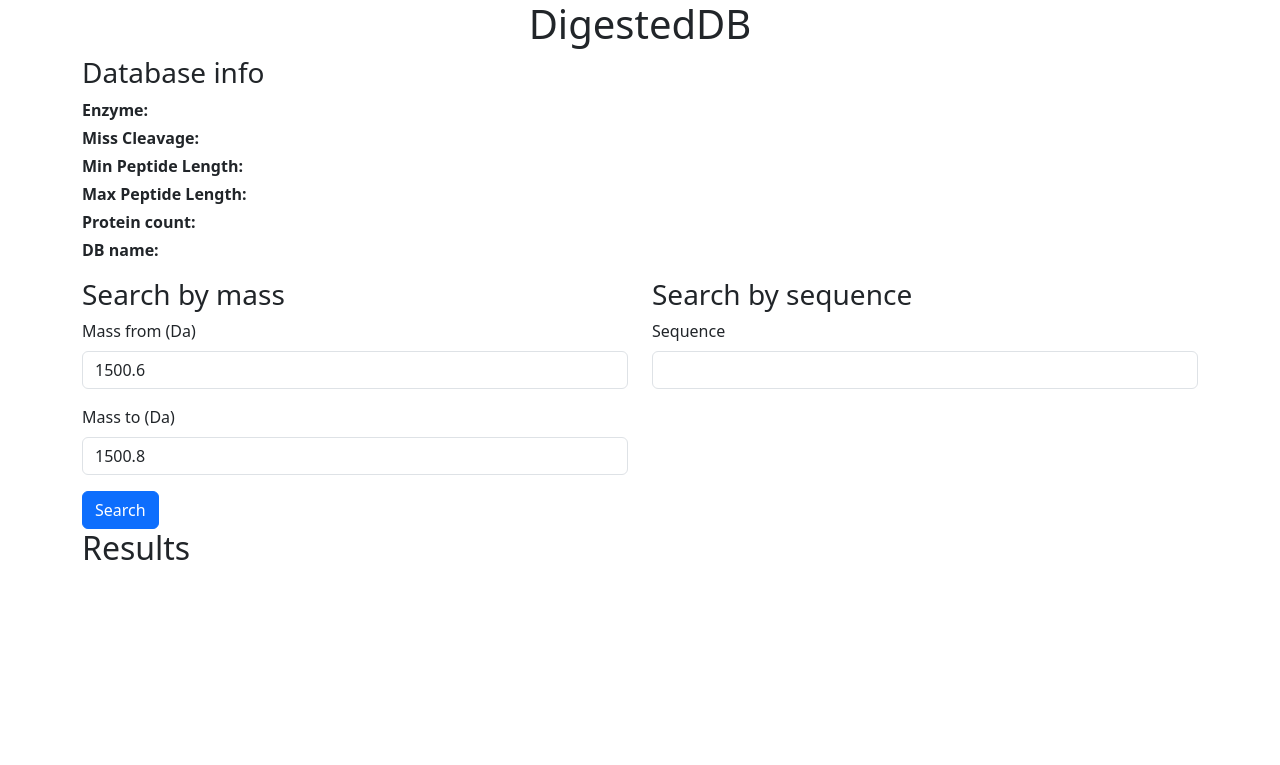
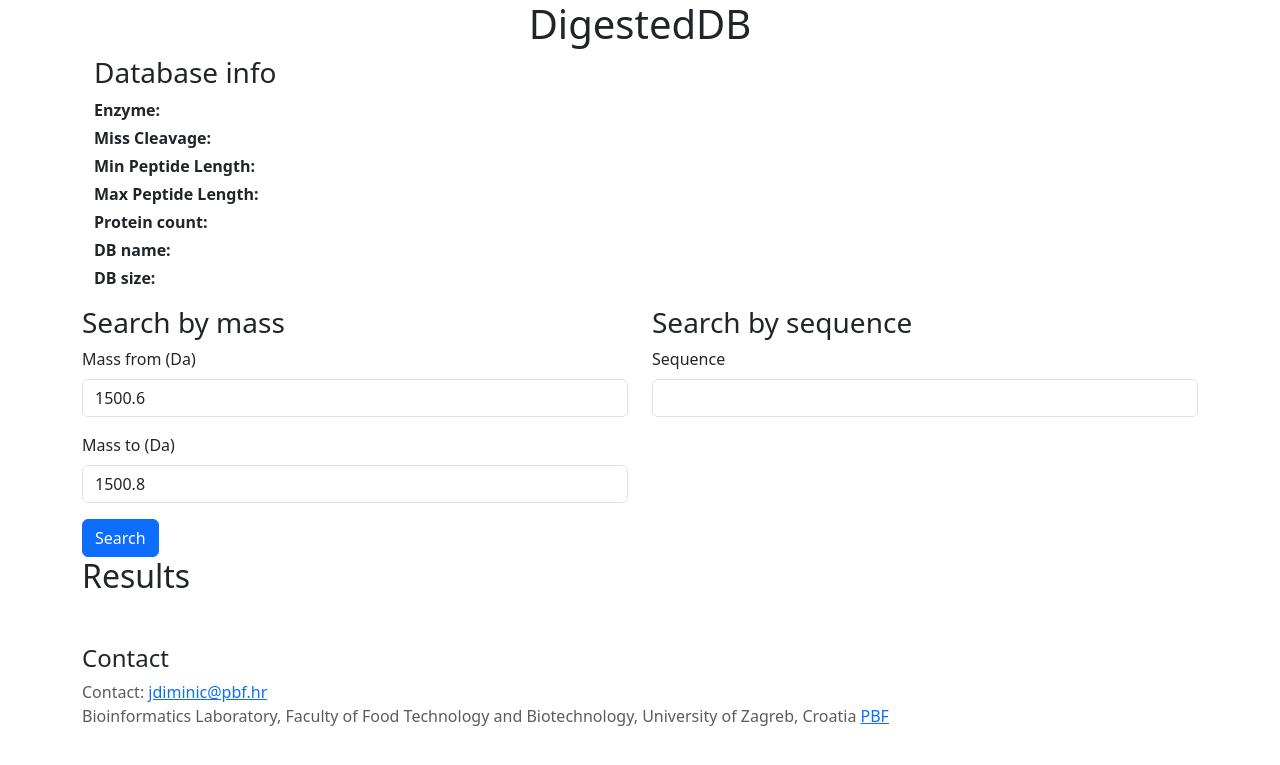
Before and after one commit to jankod/DigestedProteinDB, a PHP site: page / in a window 1280 px wide. Shown: the top 765 px of the page. Run offline with PHP 8.4, Linux system fonts and the light colour scheme; data that the repository does not hold is empty.

Commit message:
Fix layout

```diff
--- a/php/index.php
+++ b/php/index.php
@@ -14,17 +14,33 @@
 <div class="container" x-data="searchData()">
     <div class="row">
         <div class="col">
-            <h3>Database info </h3>
-            <div x-show="dbInfo">
-                <p class="mb-1"><strong>Enzyme:</strong> <span x-text="dbInfo.enzyme_name"></span></p>
-                <p class="mb-1"><strong>Miss Cleavage:</strong> <span x-text="dbInfo.miss_cleavage"></span></p>
-                <p class="mb-1"><strong>Min Peptide Length:</strong> <span x-text="dbInfo.min_peptide_length"></span>
-                </p>
-                <p class="mb-1"><strong>Max Peptide Length:</strong> <span x-text="dbInfo.max_peptide_length"></span>
-                </p>
-                <p class="mb-1"><strong>Protein count:</strong> <span x-text="dbInfo.protein_count"></span></p>
-                <p class="mb-3"><strong>DB name:</strong> <span x-text="dbInfo.db_name"></span></p>
+
+            <div class="container">
+                <div class="row align-items-start">
+                    <div class="col">
+                        <h3>Database info </h3>
+                        <div x-show="dbInfo">
+                            <p class="mb-1"><strong>Enzyme:</strong> <span x-text="dbInfo.enzyme_name"></span></p>
+                            <p class="mb-1"><strong>Miss Cleavage:</strong> <span x-text="dbInfo.miss_cleavage"></span>
+                            </p>
+                            <p class="mb-1"><strong>Min Peptide Length:</strong> <span
+                                        x-text="dbInfo.min_peptide_length"></span>
+                            </p>
+                            <p class="mb-1"><strong>Max Peptide Length:</strong> <span
+                                        x-text="dbInfo.max_peptide_length"></span>
+                            </p>
+                            <p class="mb-1"><strong>Protein count:</strong> <span x-text="dbInfo.protein_count"></span>
+                            </p>
+                            <p class="mb-1"><strong>DB name:</strong> <span x-text="dbInfo.db_name"></span></p>
+                            <p class="mb-3"><strong>DB size:</strong> <span x-text="dbInfo.db_size"></span></p>
+                        </div>
+                    </div>
+
+
+                </div>
             </div>
+
+
             <div class="row">
                 <div class="col">
                     <h3>Search by mass</h3>
@@ -51,13 +67,16 @@
                     <form method="get" @submit.prevent="search">
                         <div class="mb-3">
                             <label for="sequence" class="form-label">Sequence</label>
-                            <input x-model="peptideSequence" @input="calculatePeptideMass" type="text" class="form-control" id="sequence" name="sequence" >
+                            <input x-model="peptideSequence" @input="calculatePeptideMass" type="text"
+                                   class="form-control" id="sequence" name="sequence">
                         </div>
                     </form>
 
                 </div>
             </div>
         </div>
+
+
     </div>
 
     <!-- Improved Pagination Section -->
@@ -66,14 +85,11 @@
             <div class="card shadow-sm">
                 <div class="card-body">
                     <div class="d-flex flex-column flex-md-row justify-content-between align-items-center gap-3">
-                        <div class="badge bg-success text-white ">
-                            <span>Total: <span x-text="totalItems"></span> results</span>
-                        </div>
-
                         <nav aria-label="Page navigation">
                             <ul class="pagination m-0">
                                 <li class="page-item" :class="{ 'disabled': currentPage <= 1 }">
-                                    <a class="page-link" href="#" @click.prevent="currentPage > 1 && goToPage(currentPage - 1)">&laquo;</a>
+                                    <a class="page-link" href="#"
+                                       @click.prevent="currentPage > 1 && goToPage(currentPage - 1)">&laquo;</a>
                                 </li>
 
                                 <template x-for="p in getPaginationRange()" :key="p">
@@ -83,14 +99,16 @@
                                 </template>
 
                                 <li class="page-item" :class="{ 'disabled': currentPage >= totalPages }">
-                                    <a class="page-link" href="#" @click.prevent="currentPage < totalPages && goToPage(currentPage + 1)">&raquo;</a>
+                                    <a class="page-link" href="#"
+                                       @click.prevent="currentPage < totalPages && goToPage(currentPage + 1)">&raquo;</a>
                                 </li>
                             </ul>
                         </nav>
 
                         <div class="d-flex align-items-center">
                             <label class="me-2 mb-0">Items per page:</label>
-                            <select class="form-select form-select-sm" style="width: 100px;" x-model.number="pageSize" @change="pageChanged()">
+                            <select class="form-select form-select-sm" style="width: 100px;" x-model.number="pageSize"
+                                    @change="pageChanged()">
                                 <option>100</option>
                                 <option>200</option>
                                 <option>500</option>
@@ -99,9 +117,21 @@
                         </div>
                     </div>
 
-                    <div class="text-muted text-center mt-2">
+
+                    <div class="text-muted text-left mt-2">
                         <small>Page <span x-text="currentPage"></span> of <span x-text="totalPages"></span></small>
                     </div>
+                </div>
+
+            </div>
+        </div>
+        <div class="row">
+            <div class="col">
+                <div class="badge bg-success text-white">
+                    <span>Total: <span x-text="totalItems"></span> results</span>
+                </div>
+                <div class="badge bg-success text-white">
+                    <div>Response JSON Size: <span x-text="responseSize"></span></div>
                 </div>
             </div>
         </div>
@@ -111,9 +141,25 @@
         <div class="col">
             <h2>Results</h2>
             <div class="alert alert-danger" role="alert" x-text="error" x-show="error" style="display: none;"></div>
+            <pre x-text="results"></pre>
+        </div>
+    </div>
 
-            <pre x-text="results"></pre>
+    <div class="row mt-4 mb-4">
+        <h4>Contact</h4>
+        <div class="text-body-secondary">
+            Contact: <a href="mailto:jdiminic@pbf.hr">jdiminic@pbf.hr</a>
+            <br>
+            <span>
+                Bioinformatics Laboratory,
+                Faculty of Food Technology and Biotechnology,
+                University of Zagreb, Croatia
+                <a href="https://www.pbf.unizg.hr/en/departments/department_of_biochemical_engineering/laboratory_for_bioinformatics/bioinformatics"
+                   class="btn-link link-underline" target="_blank">
+                    PBF
+                </a>
 
+            </span>
         </div>
     </div>
 </div>
@@ -137,6 +183,8 @@
             pageSize: 10,
             totalItems: 0,
             totalPages: 0,
+
+            responseSize: "",
 
             async init() {
                 try {
@@ -210,13 +258,27 @@
                     const url = `/search.php?mass1=${this.mass1}&mass2=${this.mass2}&page=${this.currentPage}&pageSize=${this.pageSize}`;
                     const response = await fetch(url);
 
+                    if (!response.ok) {
+                        const errorMessage = await response.text();
 
-                    if (!response.ok) {
-                        const errorMessage = await response.text(); // Read error from response
+
                         throw new Error(`Server error: ${errorMessage}`);
                     }
 
-                    const data = await response.json();
+                    const responseText = await response.text();
+
+
+                    const sizeInKB = responseText.length / 1024;
+                    if (sizeInKB < 1000) {
+                        this.responseSize = sizeInKB.toFixed(2) + " KB";
+                    } else {
+                        this.responseSize = (sizeInKB / 1024).toFixed(2) + " MB";
+                    }
+
+                    //  this.responseSizeInMB = (responseText.length / (1024 * 1024)).toFixed(2) + " MB";
+
+
+                    const data = JSON.parse(responseText);
 
                     this.totalItems = data.totalResult || 0;
                     //this.totalPages = data.totalPages || 1;
@@ -231,7 +293,7 @@
                     this.results = `Error: ${error.message}`;
                     this.error = error.message;
 
-                    this.totalPages =0;
+                    this.totalPages = 0;
                     this.results = [];
                 } finally {
                     this.loading = false;
```
Also changed, not shown: 4 other files.
